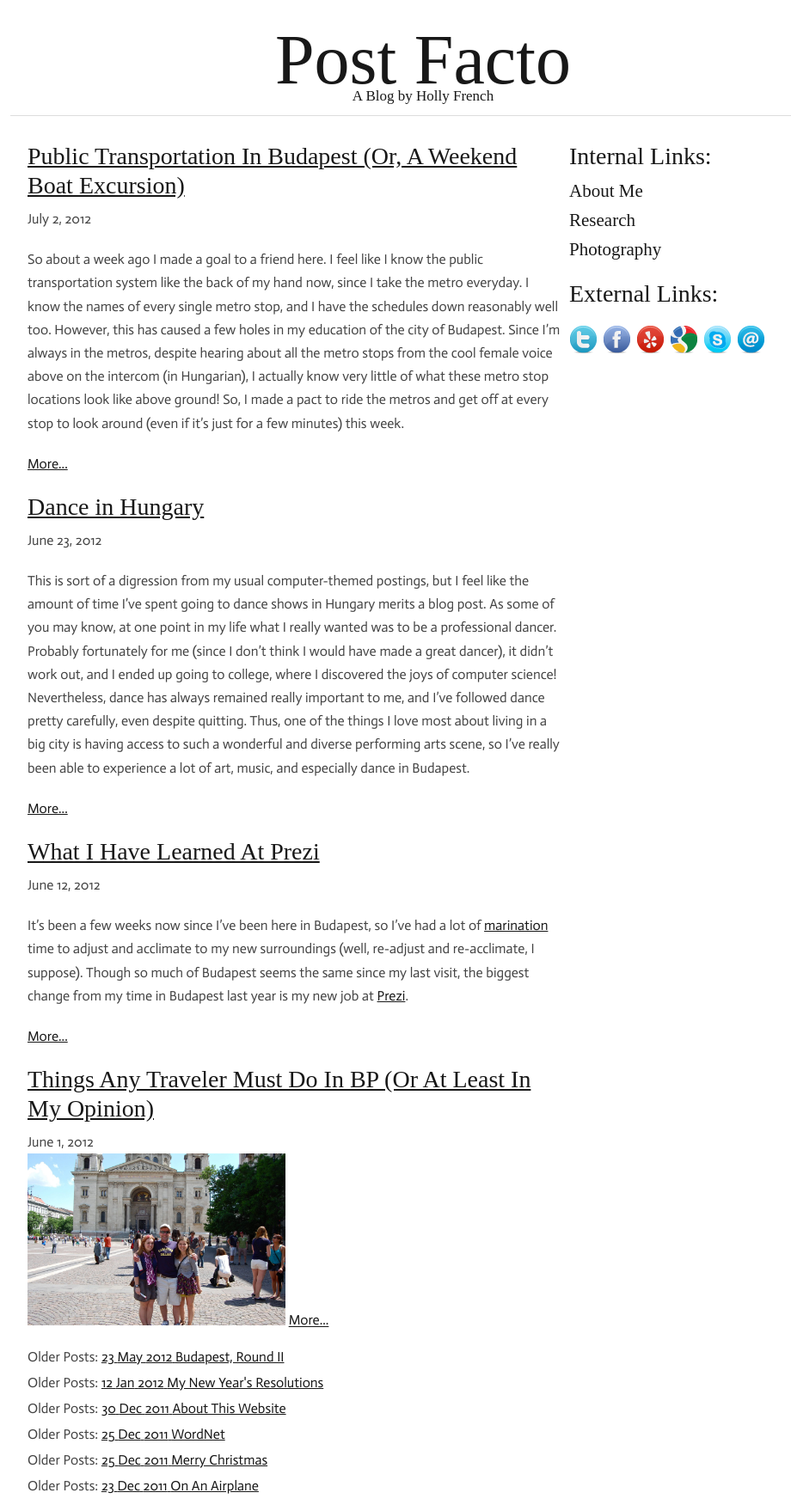
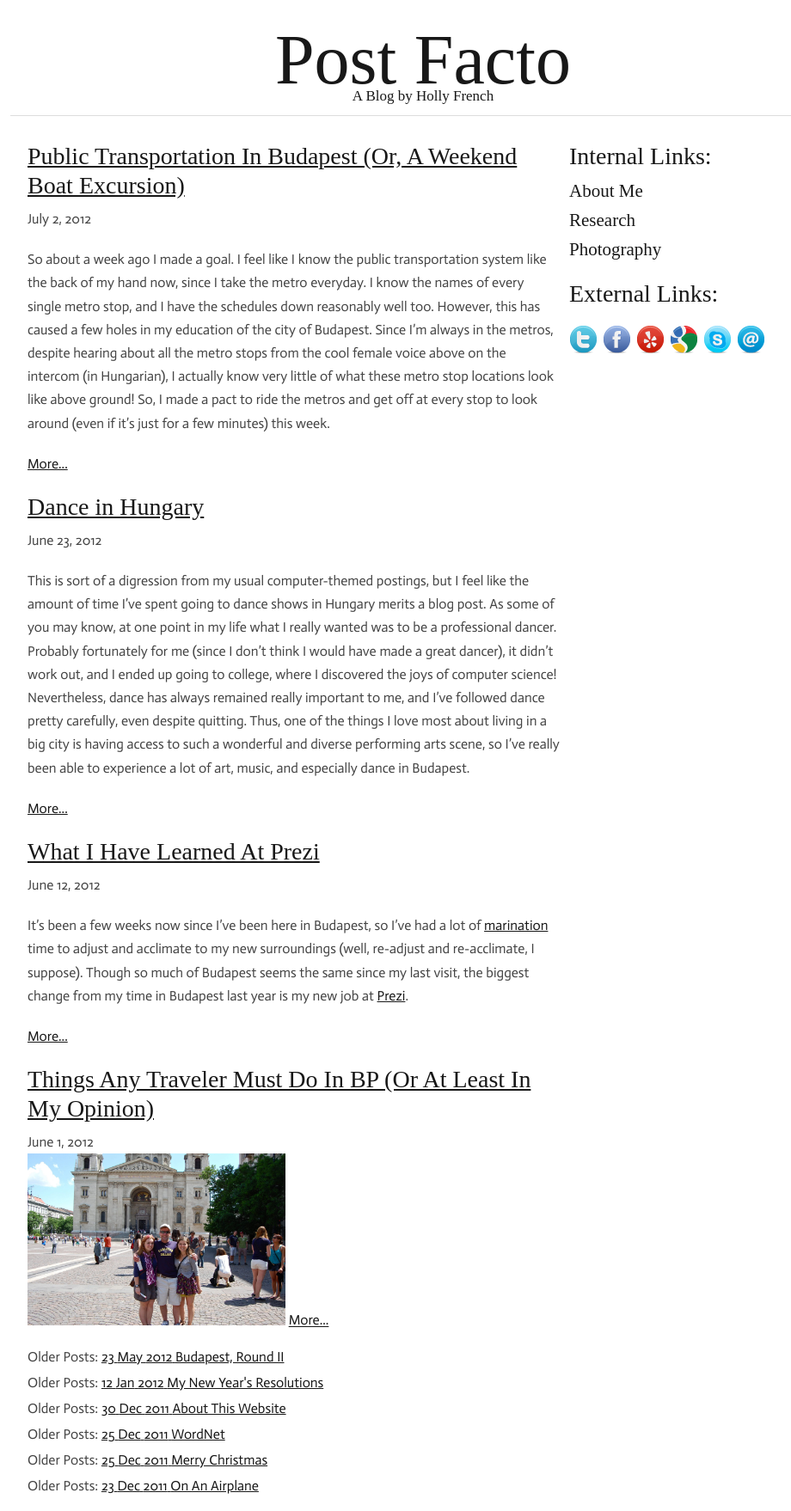
Before and after one commit to phrenchphry11/phrenchphry11.github.com, a Jekyll site: the page built from index.html, in a window 1280 px wide. Shown: the whole page at 86% size, without its empty margins (148-1068 px from the left). Built offline with Jekyll 4.4.1, drawn with Linux system fonts in a browser that asks for light colours; nearby versions of some CDN libraries; some web fonts are replaced; Markdown is read by kramdown in place of the engine named in the settings; comment, search, counter and statistics services are not loaded.

Commit message:
transportation

```diff
--- a/_posts/2012-07-02-Public-Transportation-In-Budapest.md
+++ b/_posts/2012-07-02-Public-Transportation-In-Budapest.md
@@ -1,7 +1,7 @@
 ---
 layout: post
 title: Public Transportation In Budapest (Or, A Weekend Boat Excursion)
-excerpt: So about a week ago I made a goal to a friend here. I feel like I know the public transportation system like the back of my hand now, since I take the metro everyday.  I know the names of every single metro stop, and I have the schedules down reasonably well too.  However, this has caused a few holes in my education of the city of Budapest.  Since I'm always in the metros, despite hearing about all the metro stops from the cool female voice above on the intercom (in Hungarian), I actually know very little of what these metro stop locations look like above ground!  So, I made a pact to ride the metros and get off at every stop to look around (even if it's just for a few minutes) this week.
+excerpt: So about a week ago I made a goal. I feel like I know the public transportation system like the back of my hand now, since I take the metro everyday.  I know the names of every single metro stop, and I have the schedules down reasonably well too.  However, this has caused a few holes in my education of the city of Budapest.  Since I'm always in the metros, despite hearing about all the metro stops from the cool female voice above on the intercom (in Hungarian), I actually know very little of what these metro stop locations look like above ground!  So, I made a pact to ride the metros and get off at every stop to look around (even if it's just for a few minutes) this week.
 
 comments: true
 ---
```
